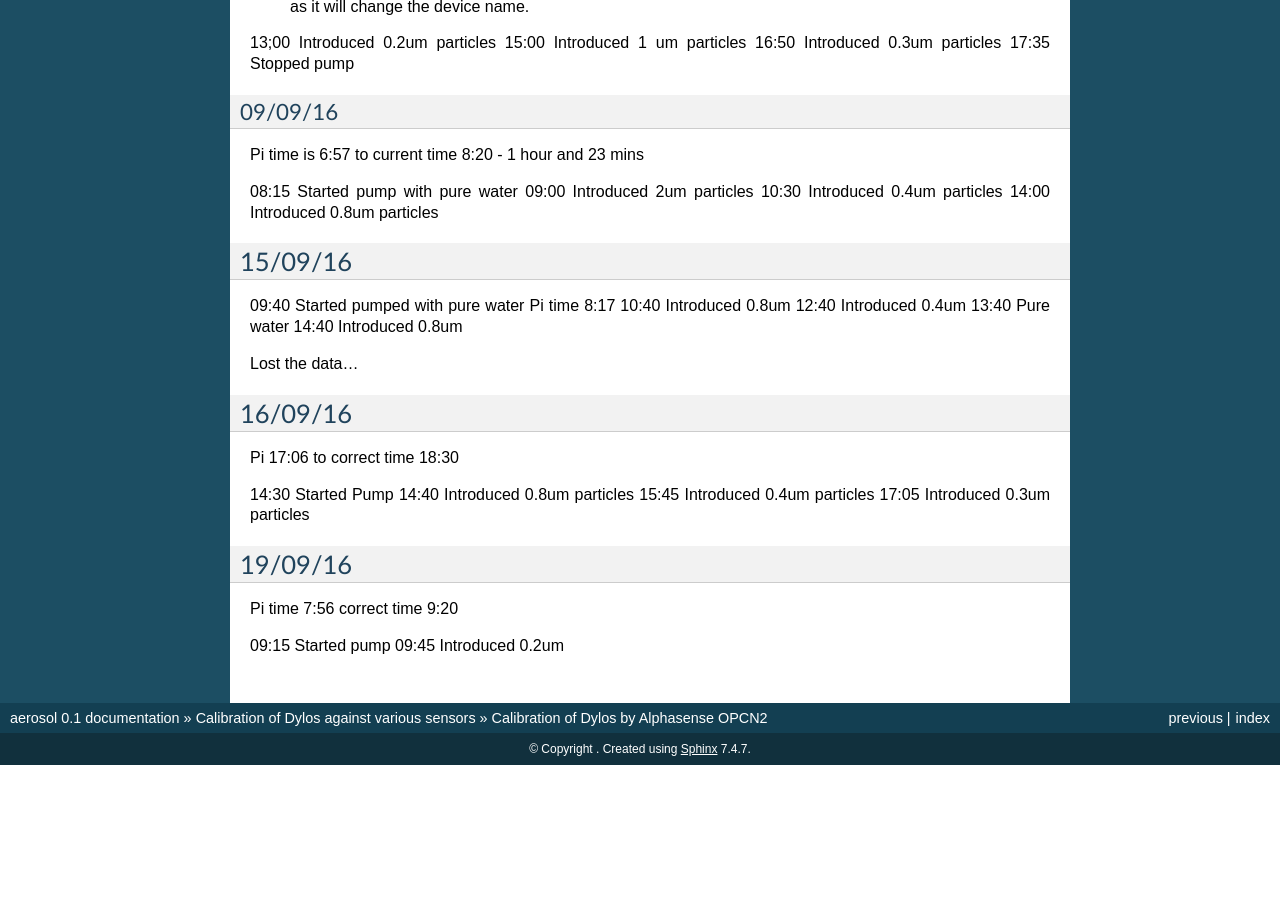
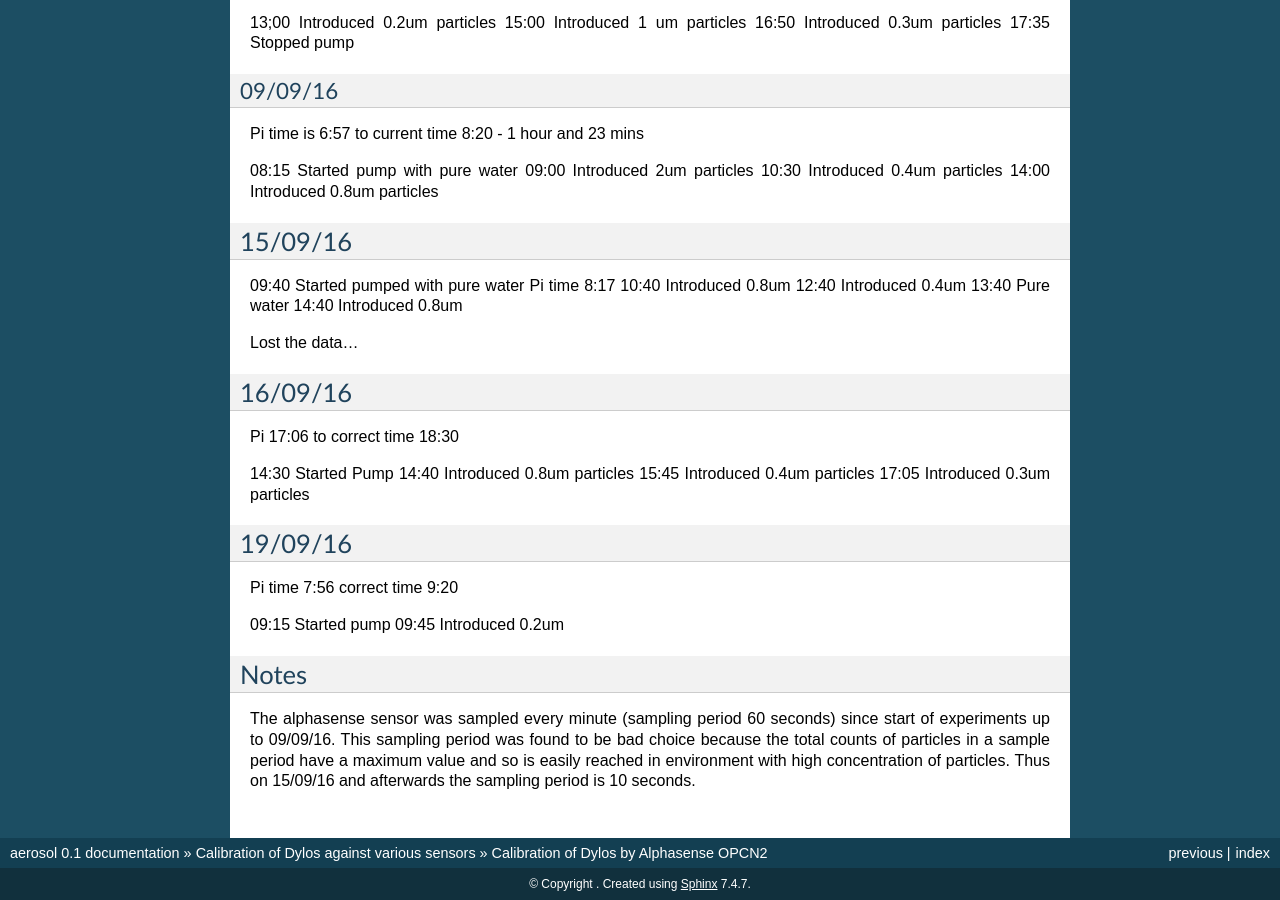
Before and after one commit to DancingQuanta/dylos-calibration, a Sphinx documentation site: the page built from docs/calibration/dylos-alphasense.rst, in a window 1280 px wide and 900 px high, scrolled down 1047 px. Built offline with Sphinx 7.4.7, drawn with Linux system fonts in a browser that asks for light colours; pages that are not in the unit, such as notebooks, are missing from menus; before the commit the page ends 1812 px from its top, so only the background shows below that; some of the changed text lies outside the part shown.

Commit message:
Written notes about difference in time between pi and local time for particle introduction and different sampling period.

```diff
--- a/docs/calibration/dylos-alphasense.rst
+++ b/docs/calibration/dylos-alphasense.rst
@@ -100,3 +99,10 @@ Pi time 7:56 correct time 9:20
 
 09:15 Started pump
 09:45 Introduced 0.2um
+
+Notes
+-----
+
+The alphasense sensor was sampled every minute (sampling period 60 seconds) since start of experiments up to 09/09/16.
+This sampling period was found to be bad choice because the total counts of particles in a sample period have a maximum value and so is easily reached in environment with high concentration of particles.
+Thus on 15/09/16 and afterwards the sampling period is 10 seconds.
```
Also changed, not shown: other parts of docs/calibration/dylos-alphasense.rst (+1 -2 lines).
